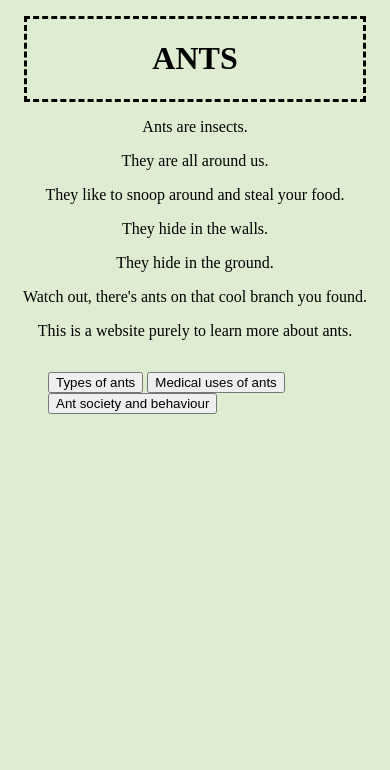
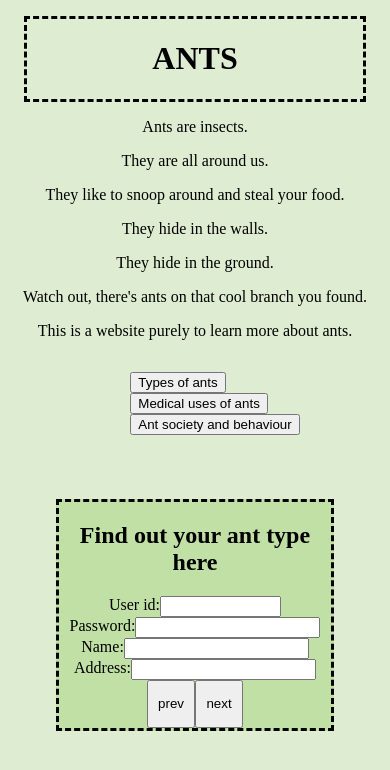
Before and after one commit to FMLneverlucky/assignment2, a plain HTML site: page index.html in a window 390 px wide. Drawn offline with Linux system fonts and the light colour scheme.

Commit message:
updating
updating whatever i have currently
touched 3rd subsubcontent and added form

```diff
--- a/index.html
+++ b/index.html
@@ -78,9 +78,38 @@
             </div>
             <div class="subcontent" id="page3">
                     <h3>Ant colonies and behaviour</h3>
+                    <video width="320" height="240">
+                        <source src="https://www.youtube.com/watch?v=V6IHEFA5Up8">
+                    </video>
                     <p>Ant colonies consists of a queen and worker ants. A colony starts with a queen ant spawning and raising a group of worker ants. These worker ants are in charge of gathering food and feeding the queen so it can focus on reproducing and increasing their numbers. Ants communicate chemically, leaving phermones around their target for other worker ants. </p>
             </div>
         </div>
     </div>
+    <div class="ant-form">
+        <h2>
+            Find out your ant type here
+        </h2>
+        <form>
+            <div class="form-questions" id="qn1">
+                User id: <input type="text" name="id" size="12" min="5" max="12" required />
+            </div>
+            <div class="form-questions" id="qn2">
+                Password: <input type="text" name="pw" required />
+            </div>
+            <div class="form-questions" id="qn3">
+                Name: <input type="text" name="username" required />
+            </div>
+            <div class="form-questions" id="qn4">
+                Address: <input type="text" name="user_address" required />
+            </div>
+            <button type="button" class="questionaire-transition" id="prev">
+                prev
+            </button>
+            <button type="button" class="questionaire-transition" id="next">
+                next
+            </button>
+        </form>
+    </div>
+
 </body>
 </html>
--- a/script.js
+++ b/script.js
@@ -46,7 +46,7 @@ hide content when header clicked (collapse content under header)
 arrow img change to arrow down when content collapsed */
 function toggle_content_visibility(pageNum) {
     let onepage =document.querySelector("#med-pg-" + pageNum);
-    if (onepage.style.display == "block")
+    if (onepage.style.display == "flex")
     {
         onepage.style.display = "none";
         return;
@@ -59,9 +59,24 @@ function toggle_content_visibility(pageNum) {
     }
     */
    else{
-    onepage.style.display = "block";
+    onepage.style.display = "flex";
    }
 }
 Med_Pg_1.addEventListener("click", function () {toggle_content_visibility(1);} );
 Med_Pg_2.addEventListener("click", function () {toggle_content_visibility(2);} );
 Med_Pg_3.addEventListener("click", function () {toggle_content_visibility(3);} );
+/*-------------------------------------------------collapsible content code end-------------------------------------------------- */
+
+/*---------------------------------------------------questionaire transition here------------------------------------------------ */
+const prev = document.querySelector("#prev");
+const next = document.querySelector("#next");
+var allQns = document.querySelectorAll(".form-questions")
+console.log(allQns);
+
+/*
+function get-qn-num()
+{
+    document.querySelector(allQns).
+}
+*/
+/*-----------------------------------------------------questionaire transition end----------------------------------------------- */
--- a/style.css
+++ b/style.css
@@ -54,3 +54,52 @@ h2
     display: flex;
     flex-wrap: wrap;
 }
+.collapsible-content
+{
+    display: inherit;
+    flex-basis: 100%; /*have to define size here and not under subsubcontent because parent of subsubcontent is block -> defining basis for subsub will not work*/
+    justify-content: center;
+    text-align: center;
+    background-color: #c1e0a6;
+    border-style: groove;
+}
+
+/*questionaire related bit*/
+.ant-form
+{
+    display:flex;
+    justify-content: center;
+    margin: 3rem;
+    border-style: dashed;
+    background-color: #c1e0a6;
+    flex-wrap: wrap; /*header and questionaire squeeze on same line*/
+}
+
+form{
+    display: flex;
+    justify-content: center;
+    flex-wrap: wrap;
+}
+
+.form-questions
+{
+    display:inherit;
+    flex-basis: 100%;
+    justify-content: center;
+}
+/*questionaire buttons*/
+.questionaire-transition
+{
+    height: 3rem;
+    width: 3rem;
+}
+/*questionaire buttons end*/
+/*questionaire bit end*/
+@media screen and (max-width: 540px) /*limit until 540*/
+{
+    nav ul li{
+        display: flex;
+        flex-basis: 100%;
+    }
+
+}
```
